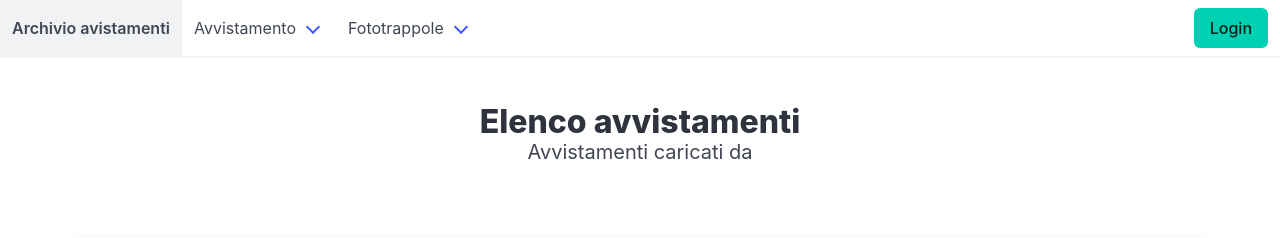
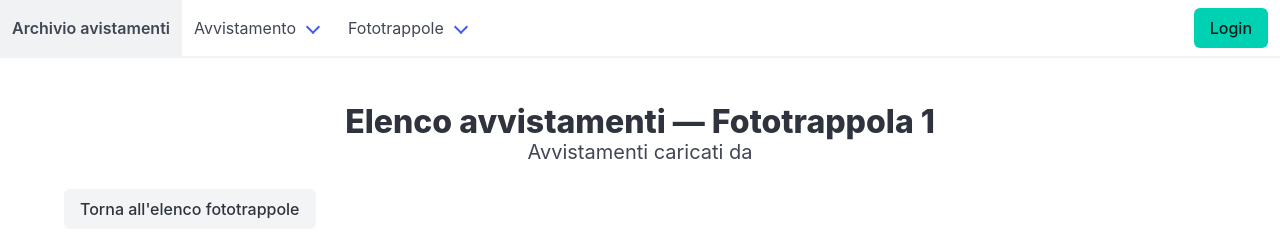
Before and after one commit to olivierfriard/camera_trap_archive, a Flask app: template templates/sighting_list.html in a window 1280 px wide. Shown: the top 238 px of the page. Run offline with Flask 3, Linux system fonts and the light colour scheme; the template is opened without the code that fills it: most values are stand-ins (such as "Sample title", 1, 10 or a date in 2020); parts of the project's set-up code (start-up, migrations or seed data) failed here and were passed over; some libraries are stand-ins or nearby versions.

Commit message:
added view sighting from camera trap

```diff
--- a/main.py
+++ b/main.py
@@ -1099,10 +1099,18 @@ def save_fototrappola():
 @app.route(APP_ROOT + "/sighting_list")
 @login_required
 def sighting_list():
-    """
-    display sighting list for user
-    """
+    """List the user's sightings, optionally restricted to an owned camera trap."""
+    camtrap_id = request.args.get("camtrap_id")
+    parameters = {"operator": session["username"]}
     with engine.connect() as conn:
+        if camtrap_id is not None:
+            parameters["camtrap_id"] = camtrap_id
+            camera_exists = conn.execute(
+                text("SELECT 1 FROM fototrappole WHERE codice = :camtrap_id AND operator = :operator"),
+                parameters,
+            ).scalar()
+            if camera_exists is None:
+                abort(404)
         query = text("""
             SELECT s.id, s.code, s.timestamp, s.camtrap_id, s.wolf_number,
                    s.scalp,
@@ -1118,9 +1126,10 @@ def sighting_list():
             FROM sighting s JOIN media m ON m.sighting_id = s.id
             LEFT JOIN fototrappole f ON f.codice = s.camtrap_id AND f.operator = s.operator
             WHERE s.operator = :operator
+        """ + (" AND s.camtrap_id = :camtrap_id" if camtrap_id is not None else "") + """
             ORDER BY s.timestamp DESC NULLS LAST, s.id DESC, m.id DESC
         """)
-        rows = conn.execute(query, {"operator": session["username"]}).mappings().all()
+        rows = conn.execute(query, parameters).mappings().all()
     results = []
     for row in rows:
         sighting = dict(row)
@@ -1140,7 +1149,7 @@ def sighting_list():
             else None
         )
         results.append(sighting)
-    return render_template("sighting_list.html", sightings=results)
+    return render_template("sighting_list.html", sightings=results, camtrap_id=camtrap_id)
 
 
 @app.route(APP_ROOT + "/upload_camtrap_video", methods=["POST"])
--- a/templates/elenco_fototrappole.html
+++ b/templates/elenco_fototrappole.html
@@ -24,11 +24,12 @@
                         <th>Data fine</th>
                         <th>Intersezione</th>
                         <th>Coordinate</th>
+                        <th>Azioni</th>
                     </tr>
                 </thead>
                 {% for foto in fototrappole %}
                 <tr>
-                    <td><a href="{{ url_for('edit_fototrappola', codice=foto.codice) }}">{{ foto.codice }}</a></td>
+                    <td><a href="{{ url_for('sighting_list', camtrap_id=foto.codice) }}">{{ foto.codice }}</a></td>
                     <td>{{ foto.tipo }}</td>
                     <td>{{ foto.nome }} {{ foto.cognome }}</td>
                     <td>{{ foto.data_inizio }}</td>
@@ -36,6 +37,7 @@
                             indicata</span>{% endif %}</td>
                     <td>{{ foto.intersezione }}</td>
                     <td>{{ foto.latitudine }} {{ foto.longitudine }}</td>
+                    <td><a class="button is-small is-link" href="{{ url_for('edit_fototrappola', codice=foto.codice) }}">Edit</a></td>
                 </tr>
 
                 {% endfor %}
--- a/templates/sighting_list.html
+++ b/templates/sighting_list.html
@@ -1,7 +1,7 @@
 {% extends "base.html" %}
 {% from "fototrappola_coordinates.html" import coordinates, coordinate_scripts %}
 
-{% block title %}Elenco avvistamenti{% endblock %}
+{% block title %}Elenco avvistamenti{% if camtrap_id %} — Fototrappola {{ camtrap_id }}{% endif %}{% endblock %}
 
 {% block head %}
 <style>
@@ -33,9 +33,12 @@
     <div class="container">
 
         <h1 class="title has-text-centered">
-            Elenco avvistamenti
+            Elenco avvistamenti{% if camtrap_id %} — Fototrappola {{ camtrap_id }}{% endif %}
         </h1>
         <p class="subtitle has-text-centered">Avvistamenti caricati da {{ session['fullname'] }}</p>
+        {% if camtrap_id %}
+        <a class="button is-light" href="{{ url_for('elenco_fototrappole') }}">Torna all'elenco fototrappole</a>
+        {% endif %}
 
         <br><br>
 
@@ -82,7 +85,7 @@
             </div>
         </article>
         {% else %}
-        <div class="notification is-info is-light">Nessun avvistamento registrato.</div>
+        <div class="notification is-info is-light">{% if camtrap_id %}Nessun avvistamento registrato per questa fototrappola.{% else %}Nessun avvistamento registrato.{% endif %}</div>
         {% endfor %}
 
     </div>
```
Also changed, not shown: tests/test_fototrappola_edit.py (+2 -0 lines), tests/test_sighting_list.py (+32 -0 lines).
